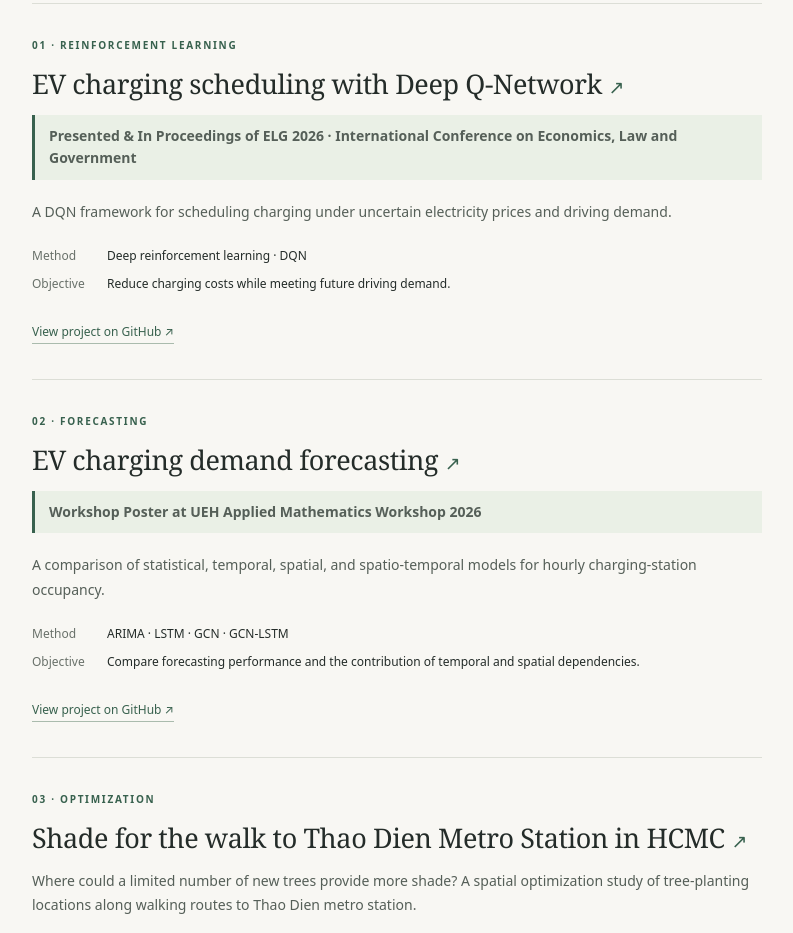
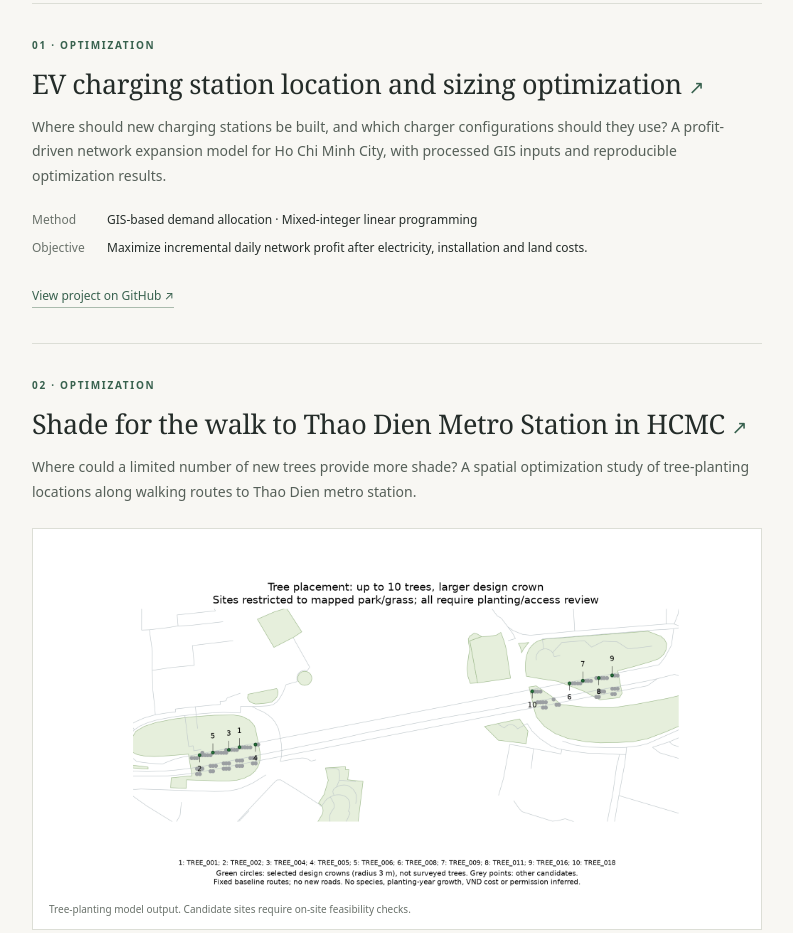
Before and after one commit to roxannen9n/roxannen9n.github.io, a plain HTML site: page index.html in a window 1280 px wide. Shown: the part 1287-2220 px from the top of the page, without its empty margins (380-1173 px from the left). Drawn offline with Linux system fonts and the light colour scheme.

Commit message:
Add EVCS optimization and order projects newest first

```diff
--- a/index.html
+++ b/index.html
@@ -24,9 +24,10 @@
     <section id="education" class="section-grid" aria-labelledby="education-title"><div class="section-label"><span class="number">01 /</span><h2 id="education-title">Education</h2></div><div><p class="eyebrow">October 2025 — Present</p><h3>Master of Mathematical Economics</h3><p>University of Economics Ho Chi Minh City<br><span class="muted">Vietnam</span></p><p>Current GPA: <strong>3.65</strong></p></div></section>
     <section id="projects" class="section-grid" aria-labelledby="projects-title"><div class="section-label"><span class="number">02 /</span><h2 id="projects-title">Research<br>projects</h2></div><div class="project-list">
       <article class="project"><p class="eyebrow">Master's thesis · Optimization · Ongoing</p><h3>Multi-objective Mixed-Integer Linear Programming for Electric Vehicle Charging Station Location in Ho Chi Minh City</h3><p>My current thesis focuses on mixed-integer linear programming for electric vehicle charging station location in Ho Chi Minh City considering multiple objectives such as investor's profit optimization, traffic accessibility and electricity network.</p></article>
-      <article class="project"><p class="eyebrow">01 · Reinforcement learning</p><h3><a href="https://github.com/roxannen9n/EV-Charging-Scheduling-DQN">EV charging scheduling with Deep Q-Network <span aria-hidden="true">↗</span></a></h3><p class="presentation-note">Presented & In Proceedings of ELG 2026 · International Conference on Economics, Law and Government</p><p>A DQN framework for scheduling charging under uncertain electricity prices and driving demand.</p><dl><div><dt>Method</dt><dd>Deep reinforcement learning · DQN</dd></div><div><dt>Objective</dt><dd>Reduce charging costs while meeting future driving demand.</dd></div></dl><a class="text-link" href="https://github.com/roxannen9n/EV-Charging-Scheduling-DQN">View project on GitHub <span aria-hidden="true">↗</span></a></article>
-      <article class="project"><p class="eyebrow">02 · Forecasting</p><h3><a href="https://github.com/roxannen9n/EV-charging-demand-forecasting">EV charging demand forecasting <span aria-hidden="true">↗</span></a></h3><p class="presentation-note">Workshop Poster at UEH Applied Mathematics Workshop 2026</p><p>A comparison of statistical, temporal, spatial, and spatio-temporal models for hourly charging-station occupancy.</p><dl><div><dt>Method</dt><dd>ARIMA · LSTM · GCN · GCN-LSTM</dd></div><div><dt>Objective</dt><dd>Compare forecasting performance and the contribution of temporal and spatial dependencies.</dd></div></dl><a class="text-link" href="https://github.com/roxannen9n/EV-charging-demand-forecasting">View project on GitHub <span aria-hidden="true">↗</span></a></article>
-      <article class="project"><p class="eyebrow">03 · Optimization</p><h3><a href="https://github.com/roxannen9n/thao-dien-metro-station-shading-walkability-optimization">Shade for the walk to Thao Dien Metro Station in HCMC  <span aria-hidden="true">↗</span></a></h3><p>Where could a limited number of new trees provide more shade? A spatial optimization study of tree-planting locations along walking routes to Thao Dien metro station.</p><figure><a href="assets/selected_trees.png" aria-label="Open full-size tree-planting results map"><img src="assets/selected_trees.png" width="1300" height="800" loading="lazy" alt="Model results map showing candidate and selected tree-planting sites around Thao Dien metro station"></a><figcaption>Tree-planting model output. Candidate sites require on-site feasibility checks.</figcaption></figure><dl><div><dt>Method</dt><dd>GIS-based shade estimation · MILP</dd></div><div><dt>Objective</dt><dd>Maximize population-weighted reductions in sun exposure within a tree-count budget.</dd></div></dl><a class="text-link" href="https://github.com/roxannen9n/thao-dien-metro-station-shading-walkability-optimization">View project on GitHub <span aria-hidden="true">↗</span></a></article>
+      <article class="project"><p class="eyebrow">01 · Optimization</p><h3><a href="https://github.com/roxannen9n/evcs-profit-optimization">EV charging station location and sizing optimization <span aria-hidden="true">↗</span></a></h3><p>Where should new charging stations be built, and which charger configurations should they use? A profit-driven network expansion model for Ho Chi Minh City, with processed GIS inputs and reproducible optimization results.</p><dl><div><dt>Method</dt><dd>GIS-based demand allocation · Mixed-integer linear programming</dd></div><div><dt>Objective</dt><dd>Maximize incremental daily network profit after electricity, installation and land costs.</dd></div></dl><a class="text-link" href="https://github.com/roxannen9n/evcs-profit-optimization">View project on GitHub <span aria-hidden="true">↗</span></a></article>
+      <article class="project"><p class="eyebrow">02 · Optimization</p><h3><a href="https://github.com/roxannen9n/thao-dien-metro-station-shading-walkability-optimization">Shade for the walk to Thao Dien Metro Station in HCMC  <span aria-hidden="true">↗</span></a></h3><p>Where could a limited number of new trees provide more shade? A spatial optimization study of tree-planting locations along walking routes to Thao Dien metro station.</p><figure><a href="assets/selected_trees.png" aria-label="Open full-size tree-planting results map"><img src="assets/selected_trees.png" width="1300" height="800" loading="lazy" alt="Model results map showing candidate and selected tree-planting sites around Thao Dien metro station"></a><figcaption>Tree-planting model output. Candidate sites require on-site feasibility checks.</figcaption></figure><dl><div><dt>Method</dt><dd>GIS-based shade estimation · MILP</dd></div><div><dt>Objective</dt><dd>Maximize population-weighted reductions in sun exposure within a tree-count budget.</dd></div></dl><a class="text-link" href="https://github.com/roxannen9n/thao-dien-metro-station-shading-walkability-optimization">View project on GitHub <span aria-hidden="true">↗</span></a></article>
+      <article class="project"><p class="eyebrow">03 · Forecasting</p><h3><a href="https://github.com/roxannen9n/EV-charging-demand-forecasting">EV charging demand forecasting <span aria-hidden="true">↗</span></a></h3><p class="presentation-note">Workshop Poster at UEH Applied Mathematics Workshop 2026</p><p>A comparison of statistical, temporal, spatial, and spatio-temporal models for hourly charging-station occupancy.</p><dl><div><dt>Method</dt><dd>ARIMA · LSTM · GCN · GCN-LSTM</dd></div><div><dt>Objective</dt><dd>Compare forecasting performance and the contribution of temporal and spatial dependencies.</dd></div></dl><a class="text-link" href="https://github.com/roxannen9n/EV-charging-demand-forecasting">View project on GitHub <span aria-hidden="true">↗</span></a></article>
+      <article class="project"><p class="eyebrow">04 · Reinforcement learning</p><h3><a href="https://github.com/roxannen9n/EV-Charging-Scheduling-DQN">EV charging scheduling with Deep Q-Network <span aria-hidden="true">↗</span></a></h3><p class="presentation-note">Presented & In Proceedings of ELG 2026 · International Conference on Economics, Law and Government</p><p>A DQN framework for scheduling charging under uncertain electricity prices and driving demand.</p><dl><div><dt>Method</dt><dd>Deep reinforcement learning · DQN</dd></div><div><dt>Objective</dt><dd>Reduce charging costs while meeting future driving demand.</dd></div></dl><a class="text-link" href="https://github.com/roxannen9n/EV-Charging-Scheduling-DQN">View project on GitHub <span aria-hidden="true">↗</span></a></article>
     </div></section>
     <section id="services" class="section-grid" aria-labelledby="services-title"><div class="section-label"><span class="number">03 /</span><h2 id="services-title">Services</h2></div><div>
       <article class="project"><p class="eyebrow">October 2026 — Present</p><h3>Research Intern</h3><p><a class="text-link" href="https://iscm.ueh.edu.vn/move-system/index.html">MOVE System Lab ↗</a></p></article>
```
